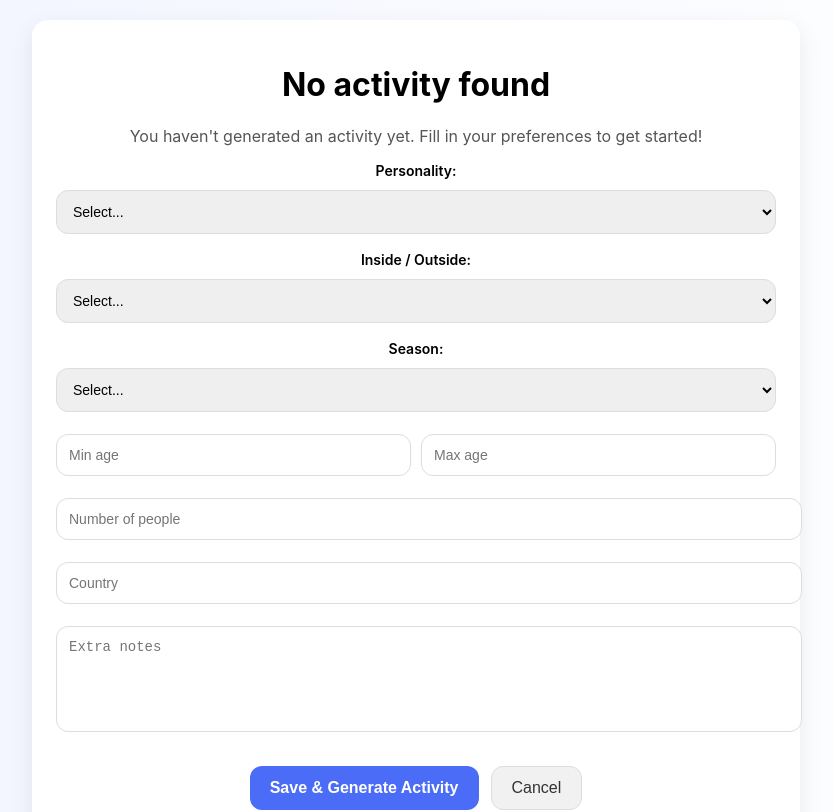
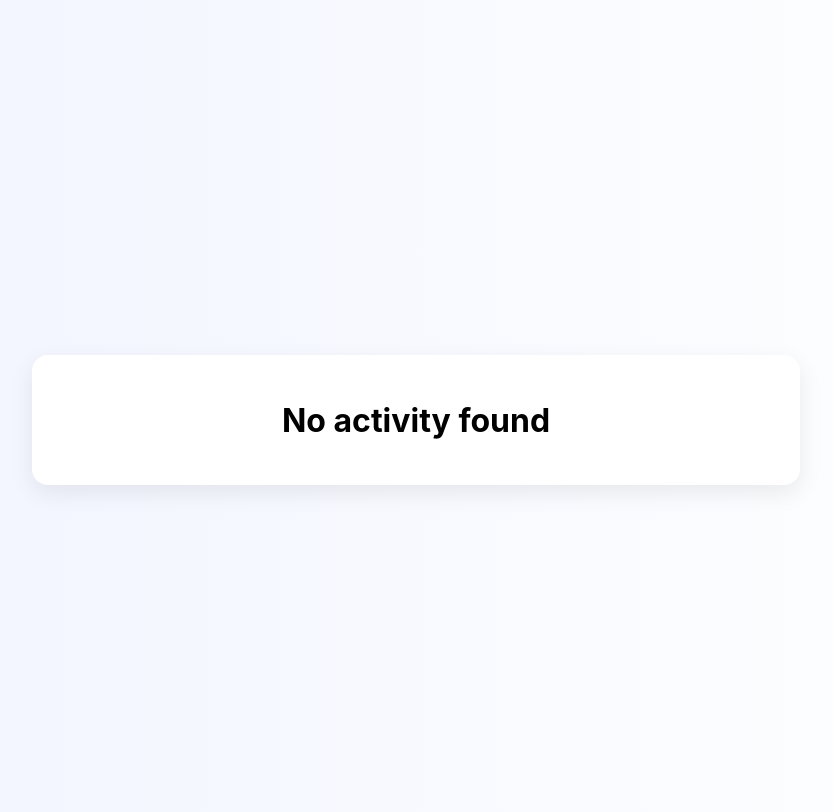
Before and after one commit to christensenandrew455-cell/funbot3000, a Next.js app: page /results in a window 1280 px wide. Shown: the top 812 px of the page, without its empty margins (224-1057 px from the left). Built offline with nearby package versions, Linux system fonts and the light colour scheme.

Commit message:
Update ResultsClient.js

```diff
--- a/app/results/ResultsClient.js
+++ b/app/results/ResultsClient.js
@@ -2,7 +2,6 @@
 
 import { useEffect, useState } from "react";
 
-// --- STYLES ---
 const styles = {
   container: {
     minHeight: "100vh",
@@ -32,7 +31,6 @@ const styles = {
     border: "none",
     cursor: "pointer",
     fontWeight: 600,
-    transition: "0.2s",
   },
   buttonSecondary: {
     background: "#f1f1f1",
@@ -43,7 +41,6 @@ const styles = {
     border: "1px solid #ddd",
     cursor: "pointer",
     fontWeight: 500,
-    transition: "0.2s",
   },
   centerButtons: {
     display: "flex",
@@ -79,9 +76,6 @@ export default function ResultsClient() {
       const rawAi = sessionStorage.getItem("aiResult");
       setSessionData(rawData ? JSON.parse(rawData) : null);
       setAiResult(rawAi ? JSON.parse(rawAi) : null);
-    } catch {
-      setSessionData(null);
-      setAiResult(null);
     } finally {
       setLoading(false);
     }
@@ -90,148 +84,102 @@ export default function ResultsClient() {
   async function fetchAi(data) {
     setLoading(true);
     const previousActivity = sessionStorage.getItem("previousActivity") || "";
+
     try {
       const res = await fetch("/api/generate", {
         method: "POST",
         headers: { "Content-Type": "application/json" },
         body: JSON.stringify({ ...data, previousActivity }),
       });
+
       const json = await res.json();
       setAiResult(json.aiResult);
       sessionStorage.setItem("aiResult", JSON.stringify(json.aiResult));
-      if (json.aiResult?.title)
+
+      if (json.aiResult?.title) {
         sessionStorage.setItem("previousActivity", json.aiResult.title);
-    } catch (err) {
-      console.error(err);
-      setAiResult(null);
+      }
     } finally {
       setLoading(false);
     }
   }
 
-  function handleEditData() {
-    setEditing(true);
-  }
-
-  function handleSaveEdits(data) {
-    sessionStorage.setItem("activityData", JSON.stringify(data));
-    setSessionData(data);
-    setEditing(false);
-    fetchAi(data);
-  }
-
-  async function handleGenerateAgain() {
-    await fetchAi(sessionData ?? {});
-    setShowLong(false);
-  }
-
-  if (loading)
+  if (loading) {
     return (
       <div style={styles.container}>
         <div style={styles.card}>Generating activity...</div>
       </div>
     );
+  }
 
-  if (editing)
+  if (editing) {
     return (
       <div style={styles.container}>
         <div style={styles.card}>
-          <h2>Edit Your Preferences</h2>
+          <h2>Edit Preferences</h2>
           <EditForm
-            initial={sessionData}
-            onSave={handleSaveEdits}
+            initial={sessionData || {}}
+            onSave={(data) => {
+              sessionStorage.setItem("activityData", JSON.stringify(data));
+              setSessionData(data);
+              setEditing(false);
+              fetchAi(data);
+            }}
             onCancel={() => setEditing(false)}
           />
         </div>
       </div>
     );
+  }
 
-  if (!aiResult)
+  if (!aiResult) {
     return (
       <div style={styles.container}>
         <div style={styles.card}>
           <h1>No activity found</h1>
-          <p style={styles.description}>
-            You haven't generated an activity yet. Fill in your preferences to get started!
-          </p>
-          <EditForm
-            initial={sessionData ?? {}}
-            onSave={(data) => {
-              setSessionData(data);
-              fetchAi(data);
-            }}
-            onCancel={() => {}}
-          />
         </div>
       </div>
     );
-
-  const title = aiResult?.title || "Activity";
-  const short = aiResult?.short || "";
-  const long = aiResult?.long || "";
+  }
 
   return (
     <div style={styles.container}>
       <div style={styles.card}>
-        <h1>{title}</h1>
-        <p style={styles.description}>{short}</p>
+        <h1>{aiResult.title}</h1>
+        <p style={styles.description}>{aiResult.short}</p>
 
         {showLong ? (
-          <div style={styles.longDescription}>{long}</div>
+          <div style={styles.longDescription}>{aiResult.long}</div>
         ) : (
-          <button
-            style={styles.buttonSecondary}
-            onClick={() => setShowLong(true)}
-          >
+          <button style={styles.buttonSecondary} onClick={() => setShowLong(true)}>
             Read more
           </button>
         )}
 
         <div style={styles.centerButtons}>
-          <button style={styles.buttonPrimary} onClick={handleGenerateAgain}>
-            Don't like it? Generate again
+          <button style={styles.buttonPrimary} onClick={() => fetchAi(sessionData || {})}>
+            Generate again
           </button>
-          {sessionData && (
-            <button style={styles.buttonSecondary} onClick={handleEditData}>
-              Edit preferences
-            </button>
-          )}
+          <button style={styles.buttonSecondary} onClick={() => setEditing(true)}>
+            Edit preferences
+          </button>
         </div>
       </div>
     </div>
   );
 }
 
-function EditForm({ initial = {}, onSave, onCancel }) {
+function EditForm({ initial, onSave, onCancel }) {
   const [state, setState] = useState({
     personality: initial.personality || "",
     locationPref: initial.locationPref || "",
     season: initial.season || "",
-    minAge: initial.minAge || "",
-    maxAge: initial.maxAge || "",
-    numPeople: initial.numPeople || "",
+    ageCategory: initial.ageCategory || "",
+    groupSize: initial.groupSize || "",
+    chaos: initial.chaos || "",
+    cityType: initial.cityType || "",
     extraInfo: initial.extraInfo || "",
-    country: initial.country || "",
-    state: initial.state || "",
-    city: initial.city || "",
   });
-
-  const inputStyle = {
-    width: "100%",
-    padding: 12,
-    borderRadius: 12,
-    border: "1px solid #ddd",
-    fontSize: 14,
-    outline: "none",
-    transition: "0.2s",
-  };
-  const labelStyle = {
-    display: "flex",
-    flexDirection: "column",
-    gap: 6,
-    fontSize: 14,
-    fontWeight: 600,
-  };
 
   function update(k, v) {
     setState((s) => ({ ...s, [k]: v }));
@@ -245,103 +193,23 @@ function EditForm({ initial = {}, onSave, onCancel }) {
       }}
       style={{ display: "grid", gap: 12 }}
     >
-      <label style={labelStyle}>
-        Personality:
-        <select
-          value={state.personality}
-          onChange={(e) => update("personality", e.target.value)}
-          style={inputStyle}
-        >
-          <option value="">Select...</option>
-          <option value="extrovert">Extrovert</option>
-          <option value="introvert">Introvert</option>
-        </select>
-      </label>
+      {Object.keys(state).map((key) => (
+        <input
+          key={key}
+          placeholder={key}
+          value={state[key]}
+          onChange={(e) => update(key, e.target.value)}
+          style={{
+            padding: 12,
+            borderRadius: 12,
+            border: "1px solid #ddd",
+          }}
+        />
+      ))}
 
-      <label style={labelStyle}>
-        Inside / Outside:
-        <select
-          value={state.locationPref}
-          onChange={(e) => update("locationPref", e.target.value)}
-          style={inputStyle}
-        >
-          <option value="">Select...</option>
-          <option value="inside">Inside</option>
-          <option value="outside">Outside</option>
-          <option value="both">Both</option>
-        </select>
-      </label>
-
-      <label style={labelStyle}>
-        Season:
-        <select
-          value={state.season}
-          onChange={(e) => update("season", e.target.value)}
-          style={inputStyle}
-        >
-          <option value="">Select...</option>
-          <option value="spring">Spring</option>
-          <option value="summer">Summer</option>
-          <option value="autumn">Autumn/Fall</option>
-          <option value="winter">Winter</option>
-        </select>
-      </label>
-
-      <div style={{ display: "flex", gap: 10, flexWrap: "wrap" }}>
-        <input
-          placeholder="Min age"
-          value={state.minAge}
-          onChange={(e) => update("minAge", e.target.value.replace(/\D/g, ""))}
-          style={{ ...inputStyle, flex: 1 }}
-        />
-        <input
-          placeholder="Max age"
-          value={state.maxAge}
-          onChange={(e) => update("maxAge", e.target.value.replace(/\D/g, ""))}
-          style={{ ...inputStyle, flex: 1 }}
-        />
-      </div>
-
-      <input
-        placeholder="Number of people"
-        value={state.numPeople}
-        onChange={(e) => update("numPeople", e.target.value.replace(/\D/g, ""))}
-        style={inputStyle}
-      />
-
-      <input
-        placeholder="Country"
-        value={state.country}
-        onChange={(e) => update("country", e.target.value)}
-        style={inputStyle}
-      />
-      {state.country && (
-        <input
-          placeholder="State / Province"
-          value={state.state}
-          onChange={(e) => update("state", e.target.value)}
-          style={inputStyle}
-        />
-      )}
-      {state.country && (
-        <input
-          placeholder="City / Town"
-          value={state.city}
-          onChange={(e) => update("city", e.target.value)}
-          style={inputStyle}
-        />
-      )}
-
-      <textarea
-        placeholder="Extra notes"
-        value={state.extraInfo}
-        onChange={(e) => update("extraInfo", e.target.value)}
-        style={{ ...inputStyle, height: 80, resize: "none" }}
-      />
-
-      <div style={{ display: "flex", justifyContent: "center", gap: 12, marginTop: 12, flexWrap: "wrap" }}>
+      <div style={{ display: "flex", gap: 12, justifyContent: "center" }}>
         <button type="submit" style={styles.buttonPrimary}>
-          Save & Generate Activity
+          Save & Generate
         </button>
         <button type="button" onClick={onCancel} style={styles.buttonSecondary}>
           Cancel
```
